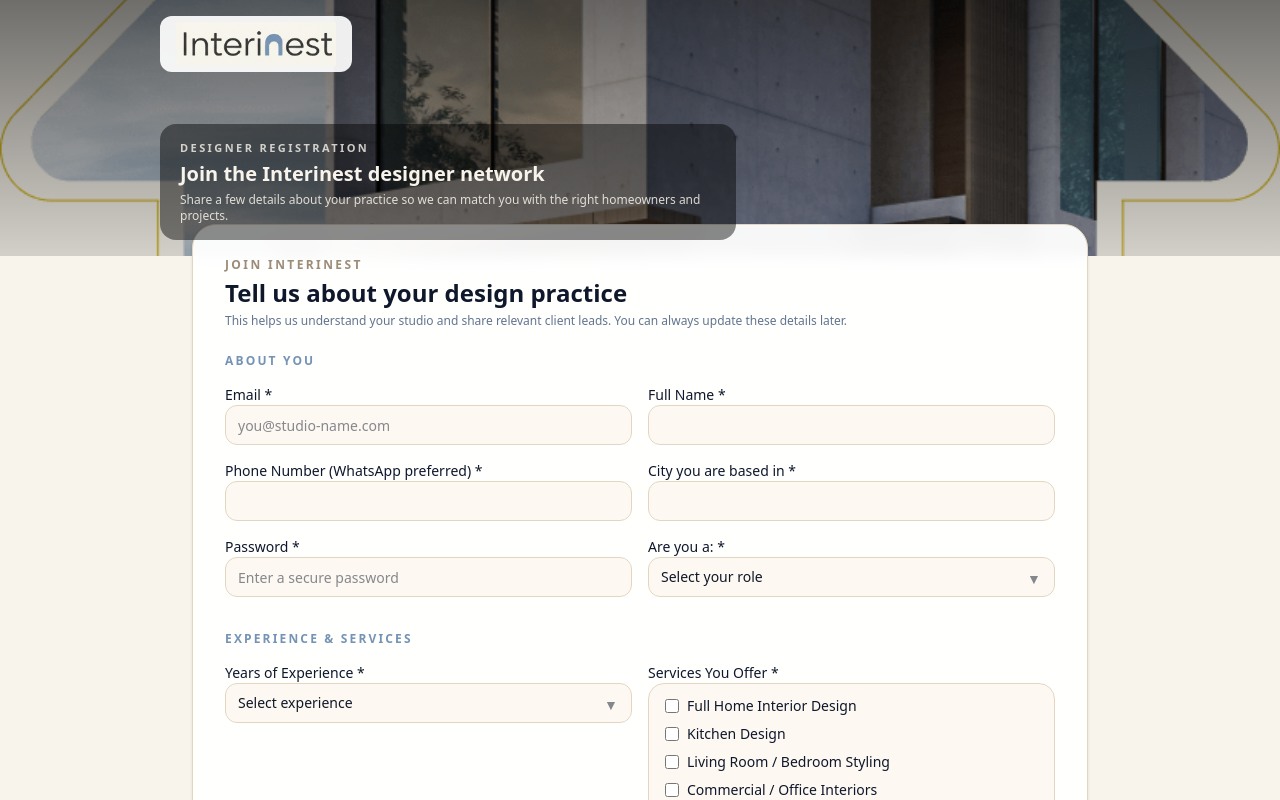
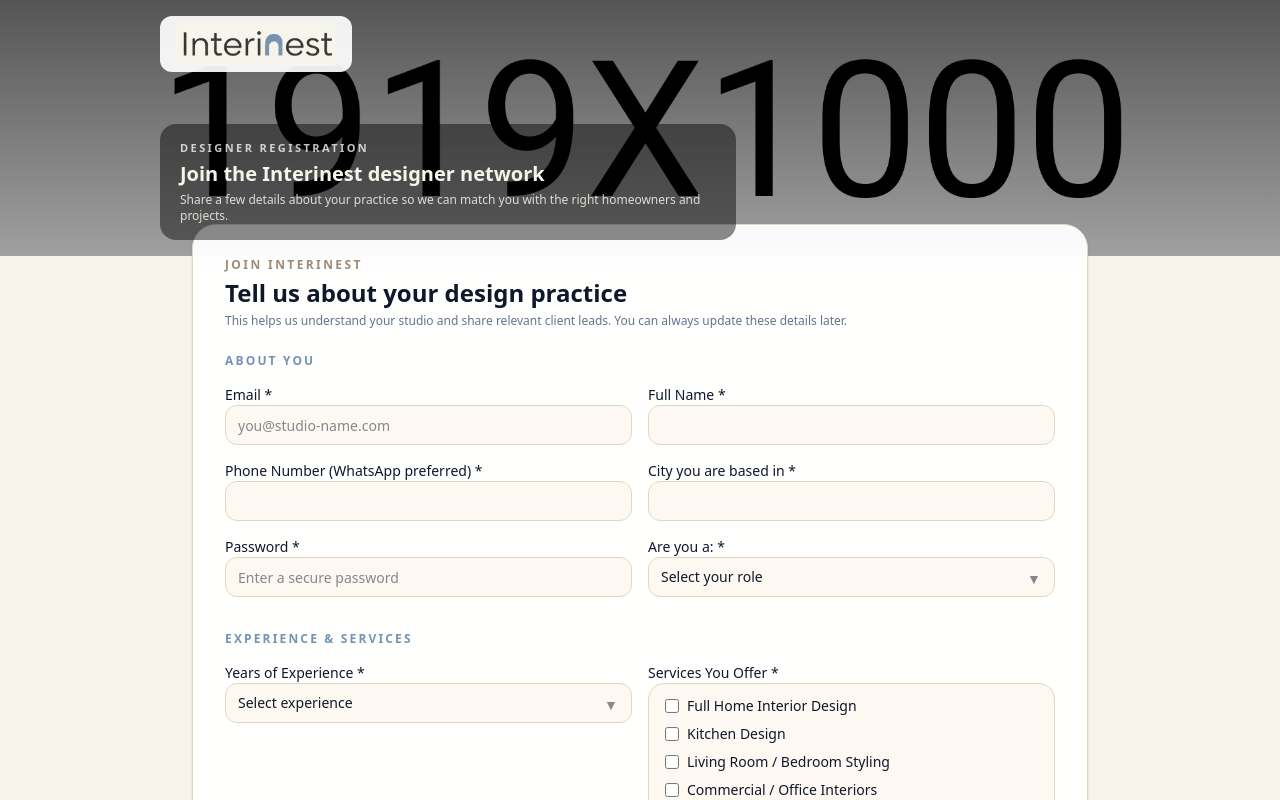
Before and after one commit to interinestin-source/interinest, a Next.js app: page /dashboard/register in a window 1280 px wide. Shown: the top 800 px of the page. Built offline with nearby package versions, Linux system fonts and the light colour scheme.

Commit message:
Change register page hero bg to slide-5.jpg
Co-Authored-By: Claude Sonnet 4.6 <noreply@anthropic.com>

```diff
--- a/app/dashboard/(auth)/register/page.tsx
+++ b/app/dashboard/(auth)/register/page.tsx
@@ -185,7 +185,7 @@ export default function RegisterPage() {
     <div className="min-h-screen bg-[#f8f4ec]">
       <section
         className="relative h-48 w-full overflow-hidden bg-cover bg-center sm:h-56 md:h-64"
-        style={{ backgroundImage: "url('/images/slider/s1.jpg')" }}
+        style={{ backgroundImage: "url('/images/slider/slide-5.jpg')" }}
       >
         <div className="absolute inset-0 bg-gradient-to-b from-black/55 via-black/35 to-black/15" />
         <div className="relative z-10 mx-auto flex h-full max-w-5xl flex-col justify-between px-4 py-4 sm:px-6 lg:px-8">
```
